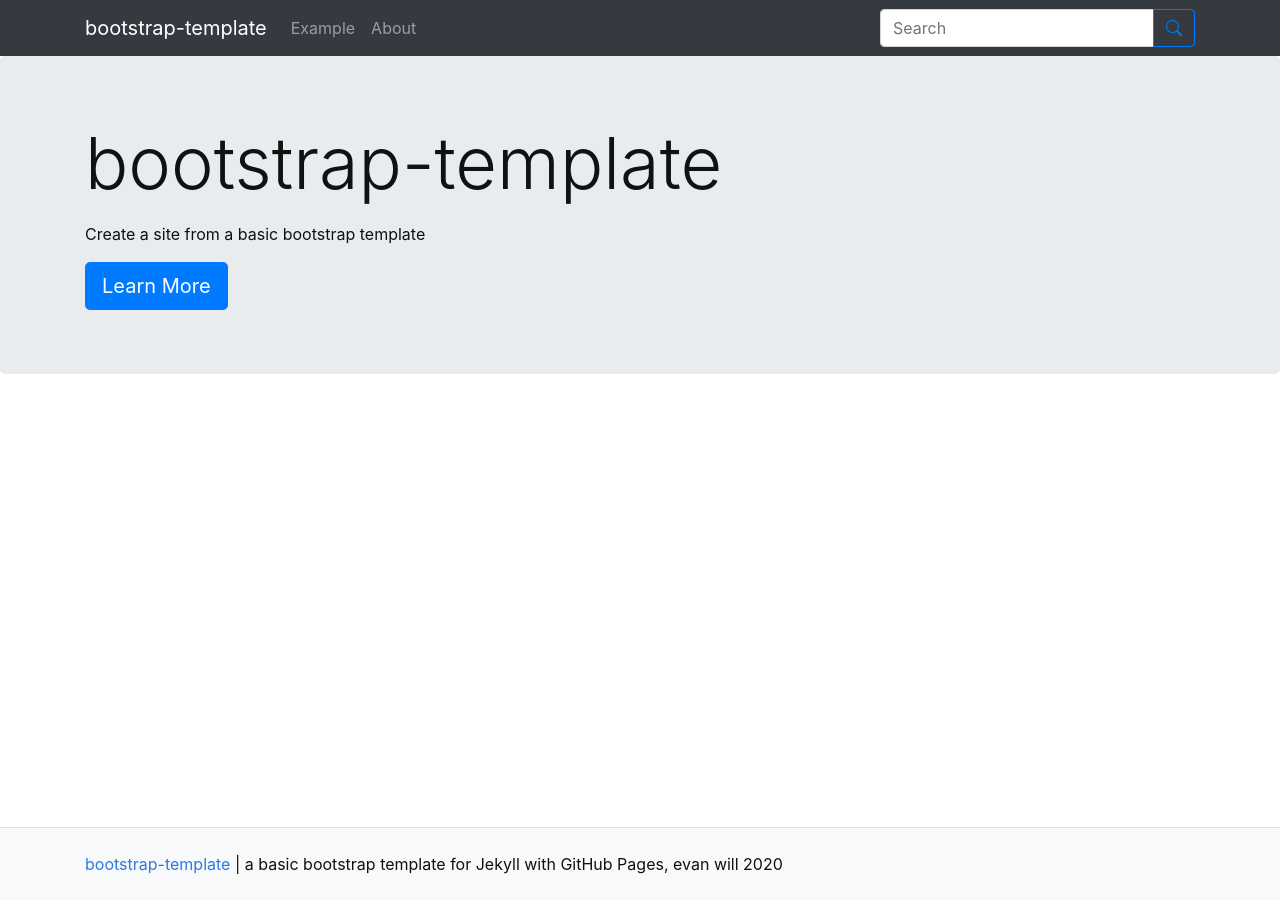
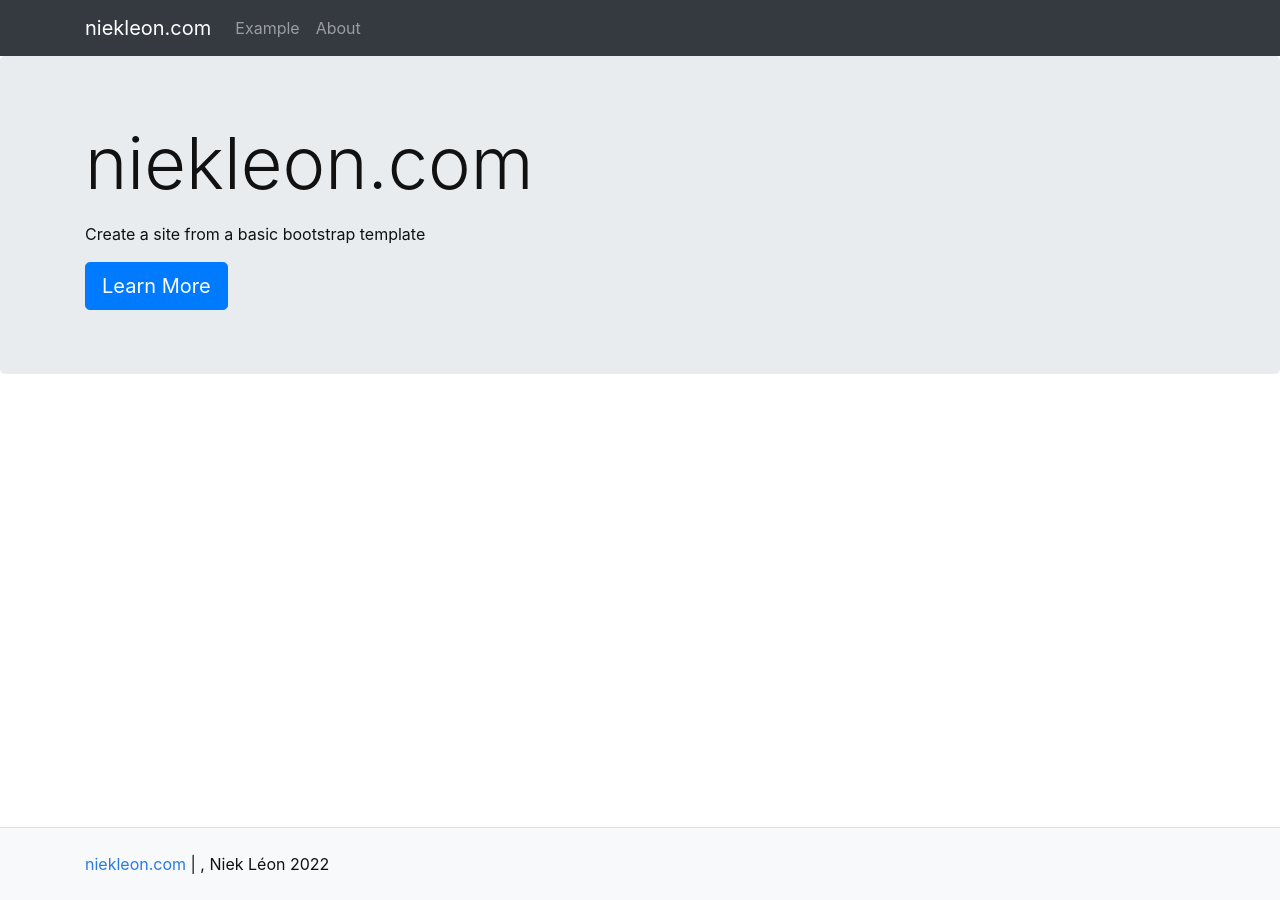
Before and after one commit to niekleon/nl, a Jekyll site: the page built from pages/index.md, in a window 1280 px wide. Built offline with Jekyll 4.4.1, drawn with Linux system fonts in a browser that asks for light colours.

Commit message:
set up config

```diff
--- a/_config.yml
+++ b/_config.yml
@@ -9,12 +9,12 @@
 #######
 # SITE SETTINGS
 #
-title: bootstrap-template
-description: "a basic bootstrap template for Jekyll with GitHub Pages"
-year: 2020
-author: evan will
+title: niekleon.com
+description:
+year: 2022
+author: Niek Léon
 # add search box to navbar, true/false
-search: true
+search: false
 
 ##########
 # URL VARIABLES [optional!]
@@ -23,13 +23,13 @@ search: true
 #
 # use url for the domain, e.g. https://thecdil.github.io
 # on gh-pages follow the pattern: https://username.github.io
-url:
+url: hhtps://niekleon.com
 # use baseurl to add subsection of the domain, e.g. /timelinejs-template
 # on gh-pages this is a / followed by the name of the repository
 # baseurl is your github repository's name prefixed with a /
-baseurl:
+baseurl: /nl
 # location of code, the full url to your github repository
-source-code: https://github.com/thecdil/bootstrap-template
+source-code: https://niekleon.github.io/nl/
 
 ##########
 # GOOGLE ANALYTICS [optional!]
```
